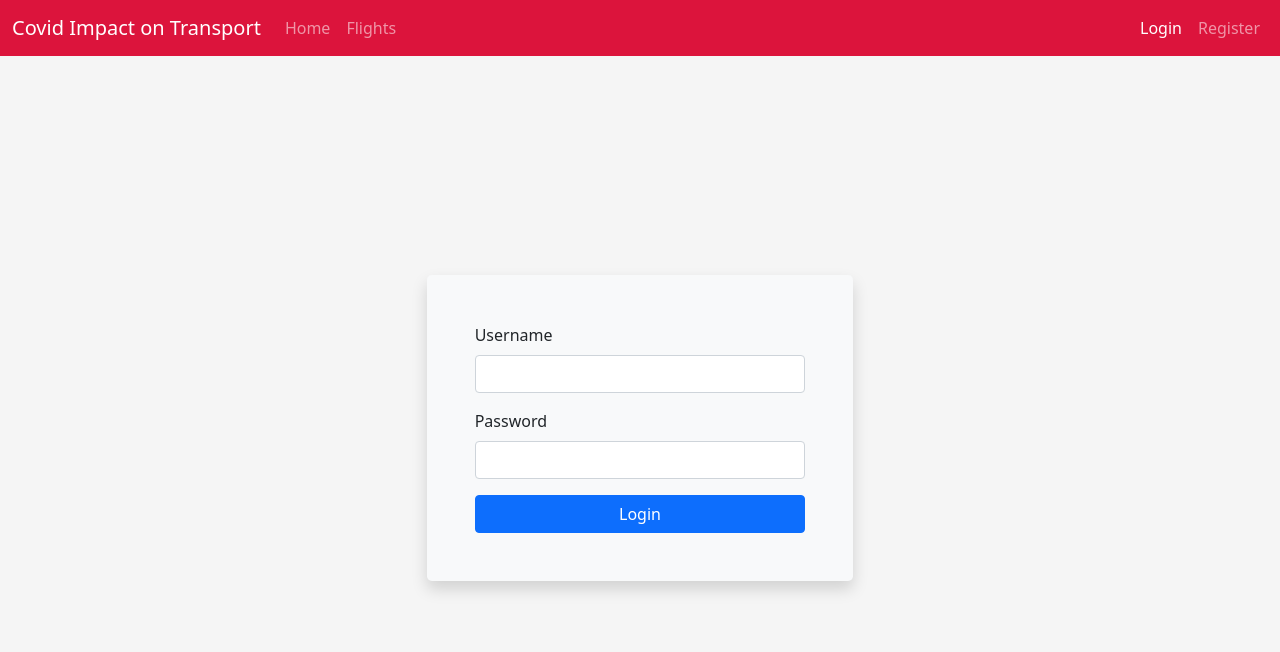
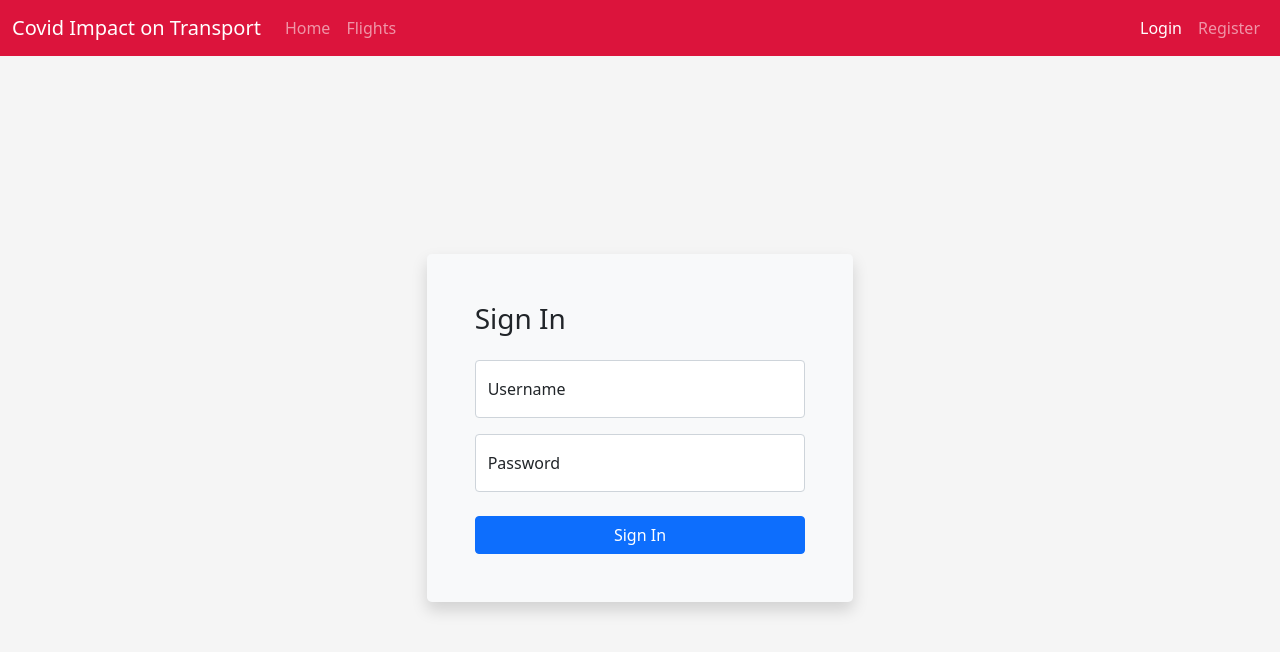
Before and after one commit to sem6-system-integration/covid-impact-on-transport, a React (Create React App) app: page /login in a window 1280 px wide. Shown: the top 652 px of the page. Built offline with nearby package versions, Linux system fonts and the light colour scheme.

Commit message:
refactor: login component

```diff
--- a/package.json
+++ b/package.json
@@ -14,6 +14,7 @@
     "axios": "^0.27.2",
     "bootstrap": "^5.1.3",
     "chart.js": "^3.7.1",
+    "formik": "^2.2.9",
     "react": "^18.1.0",
     "react-bootstrap": "^2.3.1",
     "react-chartjs-2": "^4.1.0",
@@ -23,7 +24,9 @@
     "react-scripts": "^5.0.1",
     "sass": "^1.51.0",
     "typescript": "^4.6.4",
-    "web-vitals": "^2.1.4"
+    "web-vitals": "^2.1.4",
+    "yup": "^0.32.11",
+    "yup-password": "^0.2.2"
   },
   "scripts": {
     "start": "react-scripts start",
--- a/src/App.tsx
+++ b/src/App.tsx
@@ -1,4 +1,4 @@
-import React from 'react';
+import React, {Dispatch, SetStateAction, useEffect, useState} from 'react';
 import './App.scss';
 import 'bootstrap/dist/css/bootstrap.css';
 import 'bootstrap/dist/js/bootstrap.js';
@@ -9,29 +9,35 @@ import {Navigate, Route, Routes} from "react-router-dom";
 import Layout from "./components/Layout/Layout";
 import Flights from "./components/Flights/Flights";
 
-function App() {
-    let token = localStorage.getItem("token")
-    // check if token is expired
-    if (token) {
-        let payload = JSON.parse(atob(token.split('.')[1]))
-        if (payload.exp < Date.now() / 1000) {
-            localStorage.removeItem("token")
-            token = null
+export const TokenContext = React.createContext<{ token: string; setToken: Dispatch<SetStateAction<string>>; }>(
+    {
+        token: '',
+        setToken: () => {
         }
     }
+);
+
+function App() {
+    const [token, setToken] = useState<string>(localStorage.getItem('jwtToken') ?? '');
+
+    useEffect(() => {
+        document.title = "Bank App"
+    }, []);
 
     return (
+        <TokenContext.Provider value={{token, setToken}}>
             <Layout>
                 <Routes>
                     <Route path="/" element={<Home/>}/>
 
                     <Route path="/register" element={<Register/>}/>
-                <Route path="/login" element={<Login/>}/>
+                    <Route path="/login" element={<Login redirectTo="/"/>}/>
 
                     {token && <Route path="/flights" element={<Flights/>}/>}
                     <Route path="/flights" element={<Navigate replace to="/login"/>}/>
                 </Routes>
             </Layout>
+        </TokenContext.Provider>
     );
 }
 
--- a/src/components/Auth/Login.tsx
+++ b/src/components/Auth/Login.tsx
@@ -1,56 +1,80 @@
-import React, {FC, useState} from 'react';
-import axios from "../../api/axios";
+import React, {FC, useContext, useState} from 'react';
+import useAxios from "../../hooks/useAxios";
+import {TokenContext} from "../../App";
+import {useNavigate} from "react-router-dom";
+import {useFormik} from "formik";
+import * as yup from "yup";
+import {Alert, Button, Col, FloatingLabel, Form} from "react-bootstrap";
 
+const loginValidationSchema = yup.object().shape({
+    username: yup.string().required().label('Username'),
+    password: yup.string().required().label('Password')
+});
 
 interface LoginProps {
+    redirectTo: string;
 }
 
-const Login: FC<LoginProps> = () => {
-    const [data, setData] = useState({
-        username: "",
-        password: ""
-    })
-    const [error, setError] = useState("")
+const Login: FC<LoginProps> = ({redirectTo}) => {
+    const {setToken} = useContext(TokenContext)
+    const axios = useAxios()
+    const navigate = useNavigate()
+    const [serverError, setServerError] = useState<string>('')
 
-    const handleChange = ({currentTarget: input}: React.ChangeEvent<HTMLInputElement>) => {
-        setData({...data, [input.name]: input.value})
-    };
-
-    const handleSubmit = async (e: React.FormEvent) => {
-        e.preventDefault()
-        try {
-            const {data: res} = await axios.post("auth/login", data)
-            const token = res.split(" ")[1]
-            localStorage.setItem("token", token)
-            console.log(token)
-            window.location.href = "/"
-        } catch (error: any) {
-            if (error.response && error.response.status >= 400 && error.response.status <= 500) {
-                setError("Wrong username or password")
-            }
-        }
-    }
+    const formik = useFormik({
+        initialValues: {
+            username: '',
+            password: ''
+        },
+        validationSchema: loginValidationSchema,
+        onSubmit: values => {
+            axios.post("auth/login", values)
+                .then(response => {
+                    const token = response.data.split(" ")[1]
+                    setToken(token)
+                    localStorage.setItem("jwtToken", token)
+                    navigate(redirectTo, {replace: true})
+                })
+                .catch(error => {
+                    if (error.response && error.response.status >= 400 && error.response.status <= 500) {
+                        setServerError("Internal server error")
+                    }
+                })
+        },
+    });
 
     return (
-        <div
-            className="col-11 col-sm-8 col-md-6 col-lg-5 col-xl-4 col-xxl-3 mx-auto my-auto bg-light rounded-3 p-5 shadow">
-            {error && <div className="alert alert-danger text-center">{error}</div>}
-            <form onSubmit={handleSubmit}>
-                <div className="mb-3">
-                    <label className="form-label">Username</label>
-                    <input type="text" name="username" className="form-control" required
-                           onChange={handleChange} value={data.username}/>
-                </div>
-                <div className="mb-3">
-                    <label className="form-label">Password</label>
-                    <input type="password" name="password" className="form-control" required
-                           onChange={handleChange} value={data.password}/>
-                </div>
-                <div className="d-grid">
-                    <button type="submit" className="btn btn-primary">Login</button>
-                </div>
-            </form>
-        </div>
+        <Col xs={11} sm={8} md={6} lg={5} xl={4} xxl={3} className="mx-auto my-auto bg-light rounded-3 p-5 shadow">
+            <h3 className="mb-4">Sign In</h3>
+            {serverError && <Alert variant="danger" className="text-center">{serverError}</Alert>}
+            <Form onSubmit={formik.handleSubmit} noValidate>
+                <FloatingLabel controlId="inputUsername" label="Username" className="mb-3">
+                    <Form.Control
+                        type="text"
+                        name="username"
+                        placeholder="Username"
+                        onChange={formik.handleChange}
+                        value={formik.values.username}
+                        isInvalid={formik.touched.username && !!formik.errors.username}
+                    />
+                    <Form.Control.Feedback type="invalid">{formik.errors.username}</Form.Control.Feedback>
+                </FloatingLabel>
+                <FloatingLabel controlId="inputPassword" label="Password" className="mb-3">
+                    <Form.Control
+                        type="password"
+                        name="password"
+                        placeholder="Password"
+                        onChange={formik.handleChange}
+                        value={formik.values.password}
+                        isInvalid={formik.touched.password && !!formik.errors.password}
+                    />
+                    <Form.Control.Feedback type="invalid">{formik.errors.password}</Form.Control.Feedback>
+                </FloatingLabel>
+                <Form.Group className="d-grid mt-4">
+                    <Button type="submit" variant="primary">Sign In</Button>
+                </Form.Group>
+            </Form>
+        </Col>
     );
 }
 
--- a/src/index.scss
+++ b/src/index.scss
@@ -1,13 +1 @@
-body {
-  margin: 0;
-  font-family: -apple-system, BlinkMacSystemFont, 'Segoe UI', 'Roboto', 'Oxygen',
-  'Ubuntu', 'Cantarell', 'Fira Sans', 'Droid Sans', 'Helvetica Neue',
-  sans-serif;
-  -webkit-font-smoothing: antialiased;
-  -moz-osx-font-smoothing: grayscale;
-}
-
-code {
-  font-family: source-code-pro, Menlo, Monaco, Consolas, 'Courier New',
-  monospace;
-}
+@import "~bootstrap/scss/bootstrap";
```
Also changed, not shown: 1 other file (tests, documents, lock files or other folders). Lines whose indentation alone changed are shown as unchanged.
